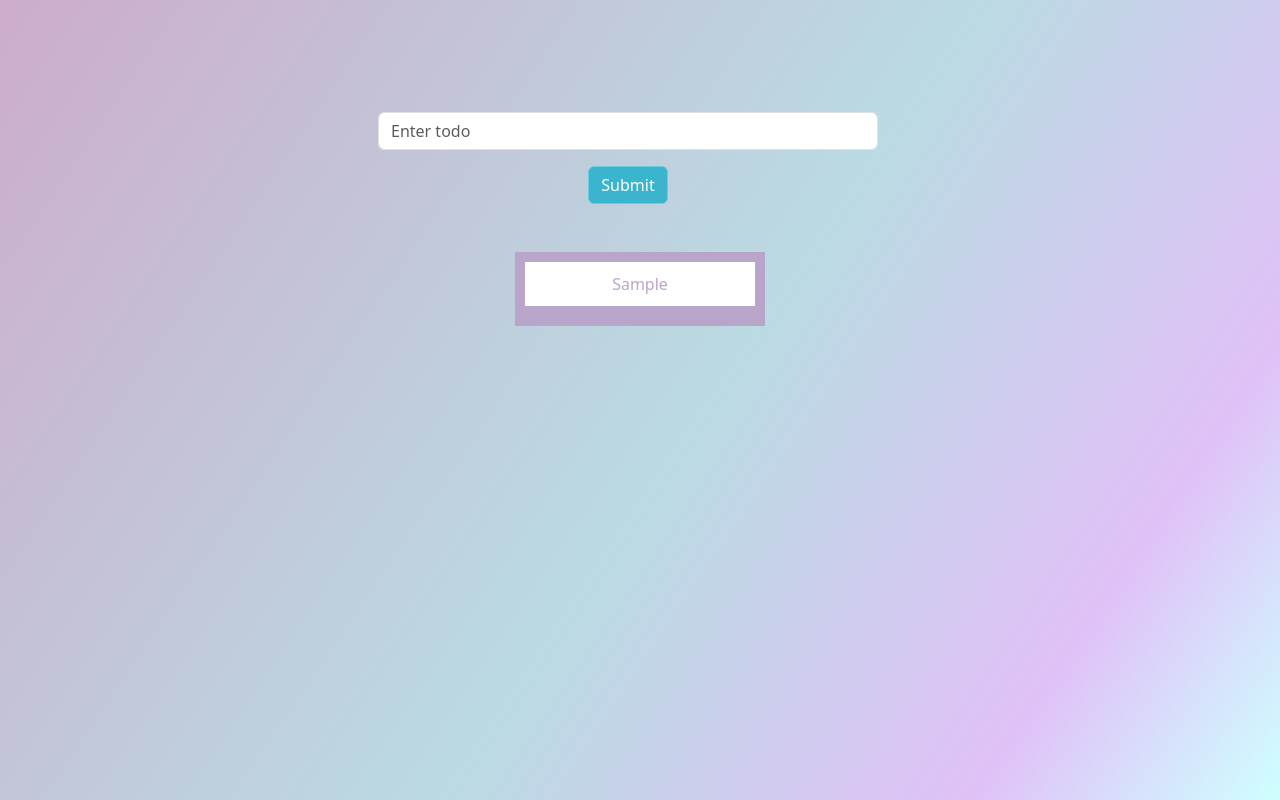
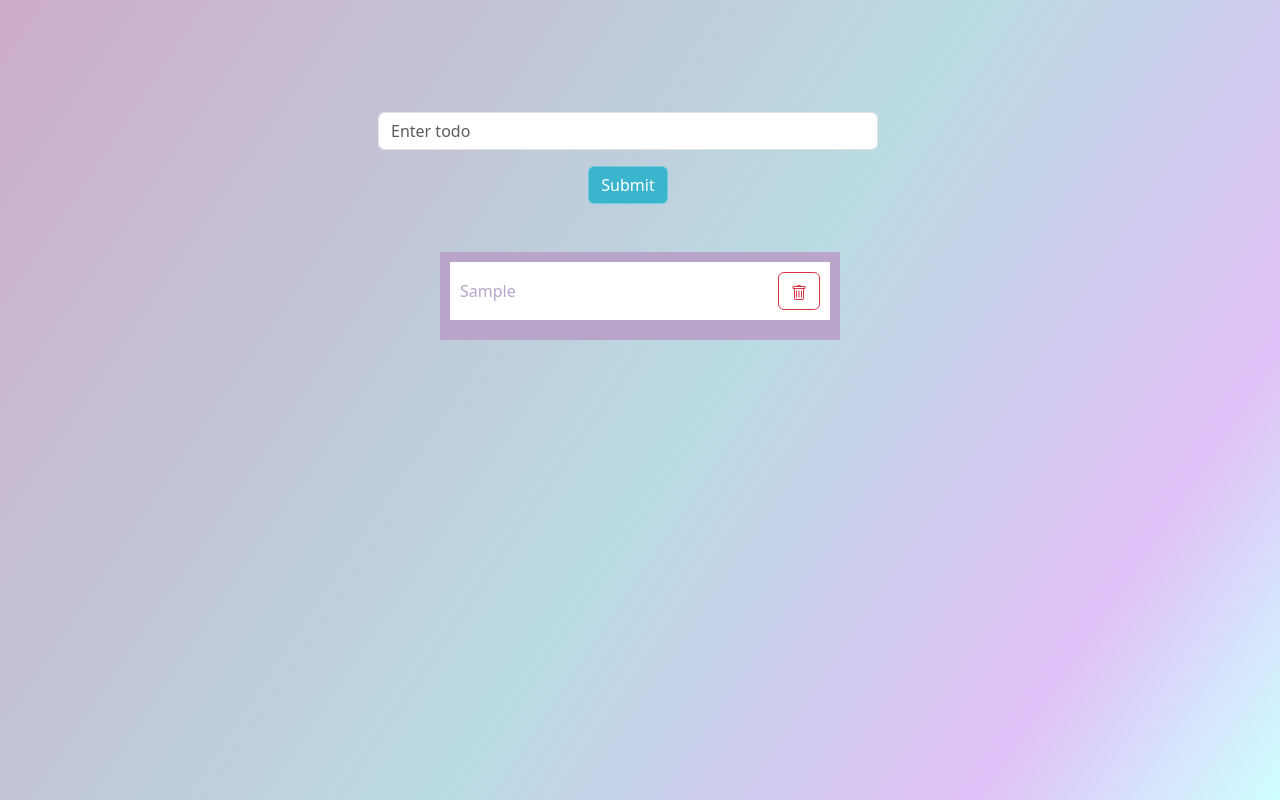
Before and after one commit to hulyaayarr/FE-4177P, a React (Vite) app: page / in a window 1280 px wide. Both pictures are taken after typing "Sample" into the empty fields and a click on the button "Submit". Built offline with nearby package versions, Linux system fonts and the light colour scheme.

Commit message:
adding delete functionality

```diff
--- a/src/App.tsx
+++ b/src/App.tsx
@@ -1,6 +1,6 @@
 import { Component } from "react";
 import { DragDropContext, Droppable, Draggable } from "react-beautiful-dnd";
-import { Container, Row } from "react-bootstrap";
+import { Container, Row, Button } from "react-bootstrap";
 import { TodoForm } from "./Form";
 
 type Todo = {
@@ -14,50 +14,6 @@ const getItems = (count: number): Todo[] =>
     content: `item ${k}`,
   }));
 
-/*
-type Quote = {
-  id: string;
-  content: string;
-};
-
-
-
-a little function to help us with reordering the result
-const reorder = (
-  list: Quote[],
-  startIndex: number,
-  endIndex: number
-): Quote[] => {
-  const result: Quote[] = Array.from(list);
-  const [removed] = result.splice(startIndex, 1);
-  result.splice(endIndex, 0, removed);
-
-  return result;
-};
-*/
-
-/**
- * Moves an item from one list to another list.
-
-const move = (
-  source: Quote[],
-  destination: Quote[],
-  droppableSource,
-  droppableDestination
-): Quote[] => {
-  const sourceClone = Array.from(source);
-  const destClone = Array.from(destination);
-  const [removed] = sourceClone.splice(droppableSource.index, 1);
-
-  destClone.splice(droppableDestination.index, 0, removed);
-
-  const result = {};
-  result[droppableSource.droppableId] = sourceClone;
-  result[droppableDestination.droppableId] = destClone;
-
-  return result;
-};
-*/
 const grid = 10;
 
 // eslint-disable-next-line @typescript-eslint/no-explicit-any
@@ -66,6 +22,10 @@ const getItemStyle = (isDragging: boolean, draggableStyle: any) => ({
   userSelect: "none",
   padding: grid,
   margin: `0 0 ${grid}px 0`,
+  display: "flex",
+  justifyContent: "space-between",
+  overflow: "auto",
+  alignItems: "center",
 
   // change background color if dragging
   background: isDragging ? "#b9a5ca" : "white",
@@ -78,7 +38,7 @@ const getItemStyle = (isDragging: boolean, draggableStyle: any) => ({
 const getListStyle = (isDraggingOver: boolean) => ({
   background: isDraggingOver ? "lightblue" : "#b9a5ca",
   padding: grid,
-  width: 250,
+  width: 400,
 });
 
 class App extends Component {
@@ -106,67 +66,25 @@ class App extends Component {
     this.setState({ inputValue: e.target.value });
   };
 
-  /**
-   * A semi-generic way to handle multiple lists. Matches
-   * the IDs of the droppable container to the names of the
-   * source arrays stored in the state.
-
-  id2List = {
-    droppable: "items",
-    droppable2: "selected",
-  };
-
-  getList = (id: string) => this.state[this.id2List[id]];*/
-
   // eslint-disable-next-line @typescript-eslint/no-explicit-any
   onDragEnd = (result: any) => {
     const { source, destination } = result;
 
-    // dropped outside the list
     if (!destination) {
       return;
     }
 
     if (source.droppableId === destination.droppableId) {
-      /*
-      const items: Quote[] = reorder(
-        this.state.items,
-        source.index,
-        destination.index
-      );
-      */
       const todos = [...this.state.todos];
       const [reorderedItem] = todos.splice(source.index, 1);
       todos.splice(destination.index, 0, reorderedItem);
 
       const state = { todos };
 
-      /*
-      if (source.droppableId === "droppable2") {
-        state = { selected: items };
-      }
-      */
-
       this.setState(state);
     }
-    /*else {
-      const result = move(
-        this.getList(source.droppableId),
-        this.getList(destination.droppableId),
-        source,
-        destination
-      );
-
-      this.setState({
-        items: result.droppable,
-        selected: result.droppable2,
-      });
-    }
-    */
   };
 
-  // Normally you would want to split things out into separate components.
-  // But in this example everything is just done in one place for simplicity
   render() {
     const { todos, inputValue } = this.state;
     return (
@@ -207,6 +125,27 @@ class App extends Component {
                             )}
                           >
                             {todo.content}
+                            <Button
+                              variant="button"
+                              className="btn-outline-danger"
+                              onClick={() => {
+                                const newTodos = [...this.state.todos];
+                                newTodos.splice(index, 1);
+                                this.setState({ todos: newTodos });
+                              }}
+                            >
+                              <svg
+                                xmlns="http://www.w3.org/2000/svg"
+                                width="16"
+                                height="16"
+                                fill="currentColor"
+                                className="bi bi-trash"
+                                viewBox="0 0 16 16"
+                              >
+                                <path d="M5.5 5.5A.5.5 0 0 1 6 6v6a.5.5 0 0 1-1 0V6a.5.5 0 0 1 .5-.5m2.5 0a.5.5 0 0 1 .5.5v6a.5.5 0 0 1-1 0V6a.5.5 0 0 1 .5-.5m3 .5a.5.5 0 0 0-1 0v6a.5.5 0 0 0 1 0z" />
+                                <path d="M14.5 3a1 1 0 0 1-1 1H13v9a2 2 0 0 1-2 2H5a2 2 0 0 1-2-2V4h-.5a1 1 0 0 1-1-1V2a1 1 0 0 1 1-1H6a1 1 0 0 1 1-1h2a1 1 0 0 1 1 1h3.5a1 1 0 0 1 1 1zM4.118 4 4 4.059V13a1 1 0 0 0 1 1h6a1 1 0 0 0 1-1V4.059L11.882 4zM2.5 3h11V2h-11z" />
+                              </svg>
+                            </Button>
                           </div>
                         )}
                       </Draggable>
```
